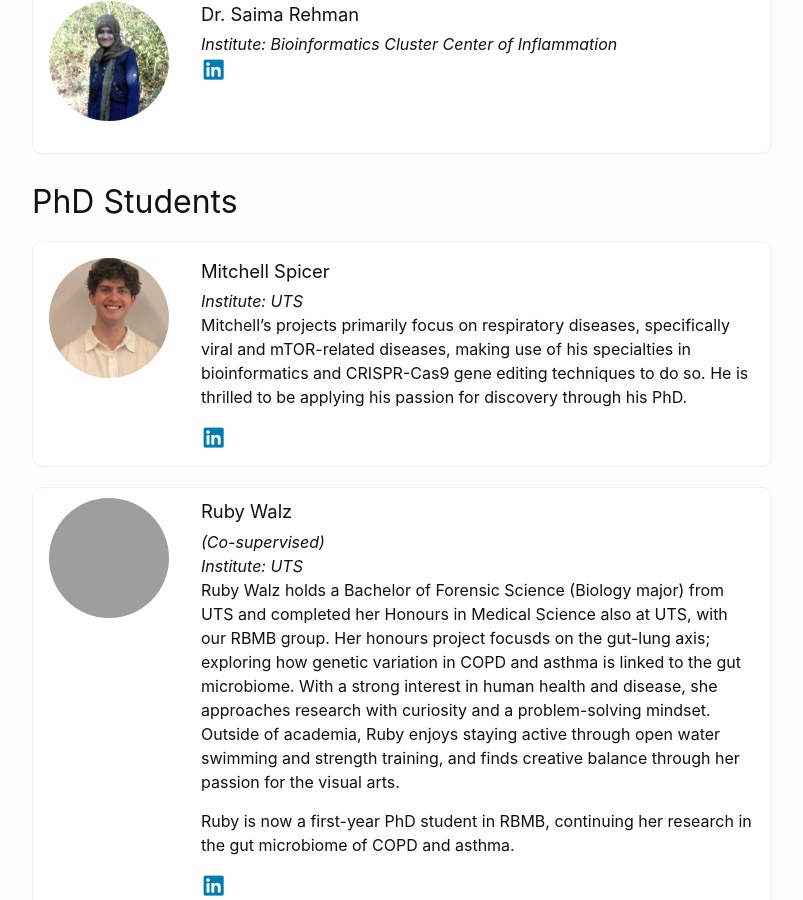
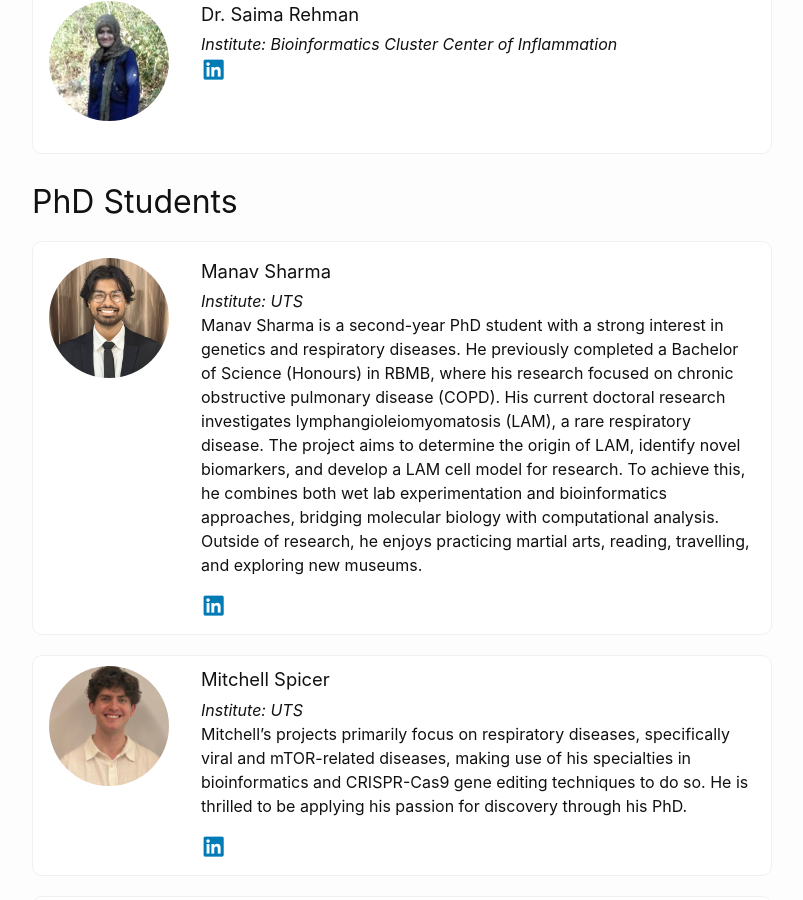
Before and after one commit to UTS-Bioinformatics/uts-bioinformatics.github.io, a Jekyll site: the page built from _pages/meet-the-team.markdown, in a window 1280 px wide and 900 px high, scrolled down 1893 px. Shown: the whole window, without its empty margins (238-1041 px from the left). Built offline with Jekyll 4.4.1, drawn with Linux system fonts in a browser that asks for light colours.

Commit message:
Update Manav-Sharma.markdown

```diff
--- a/contents/_team_members/Manav-Sharma.markdown
+++ b/contents/_team_members/Manav-Sharma.markdown
@@ -2,7 +2,7 @@
 layout: default
 title: "Manav Sharma"
 date: 2023-03-01 00:00:00 +0100
-role: "PhD-Students"
+role: "PhD Students"
 image: "/assets/img/people/manav_sharma.jpg"
 institute: "UTS"
 linkedin: https://www.linkedin.com/in/manav-vikram/
```
